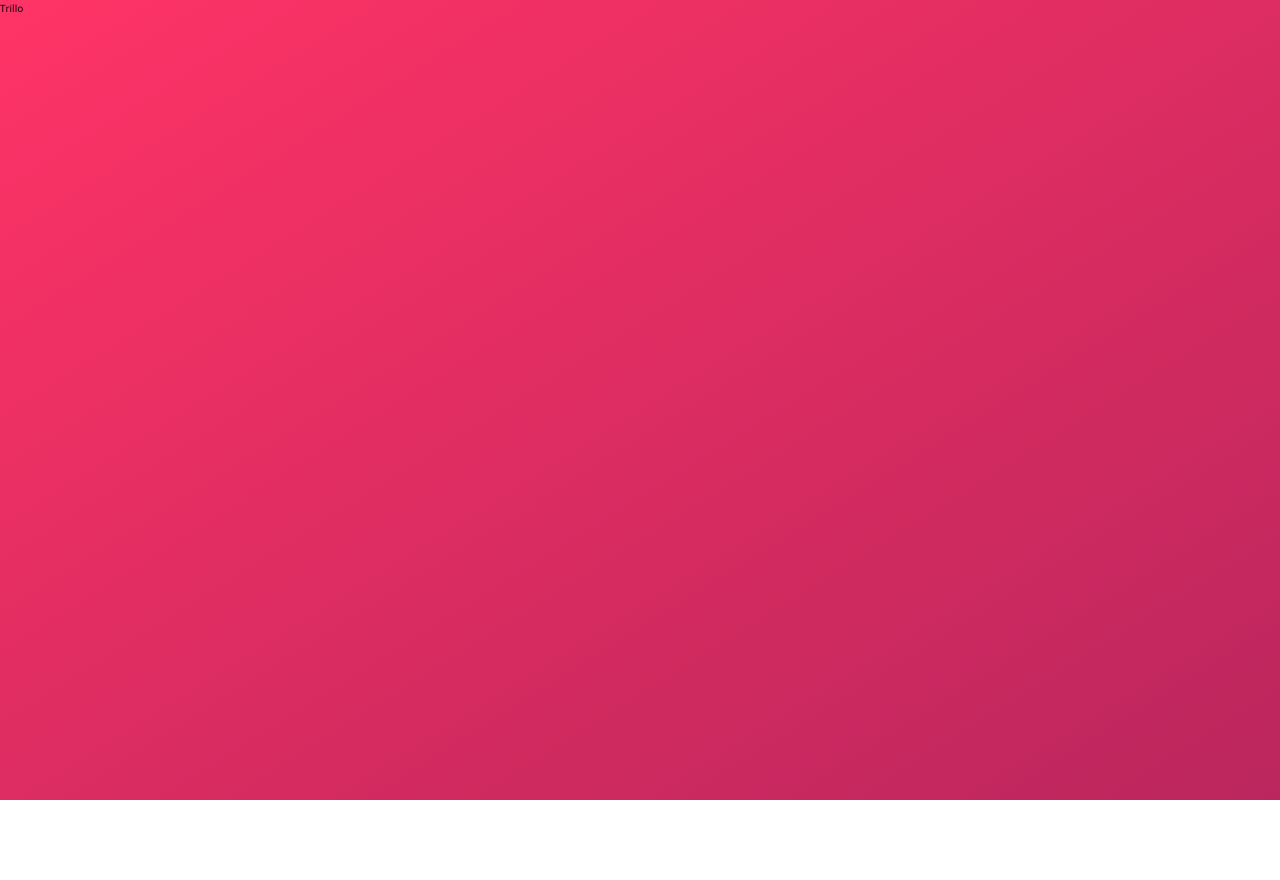
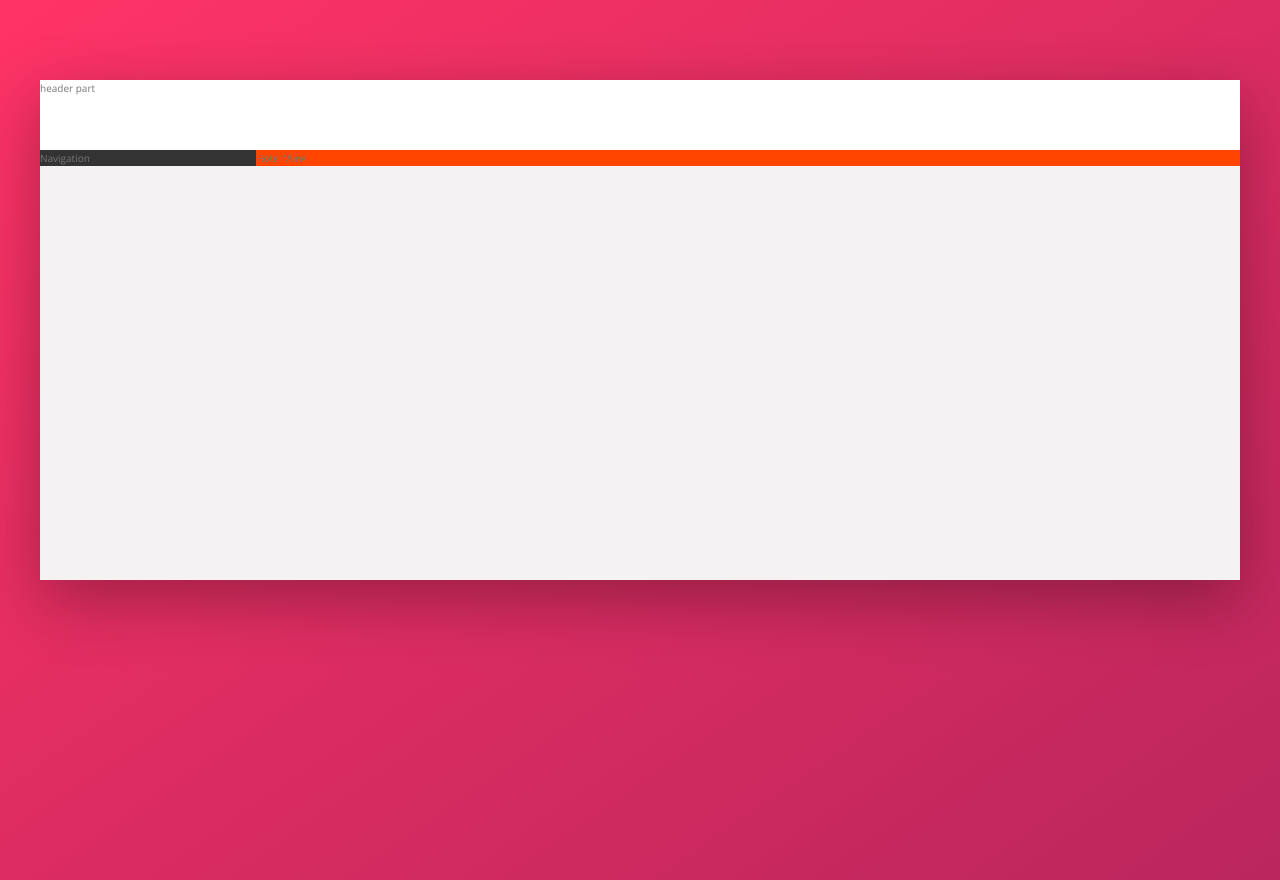
Before and after one commit to optimus-anu/Trillo, a website: page index.html in a window 1280 px wide. Before the commit the page ends 800 px from the top, so only its background shows below. Drawn offline with nearby package versions, Linux system fonts and the light colour scheme.

Commit message:
Building Overall Layout

```diff
--- a/index.html
+++ b/index.html
@@ -11,6 +11,18 @@
         <title>trillo &mdash; Your all-in-one booking app</title>
     </head>
     <body>
-        Trillo
+        <div class="container">
+            <header class="header">
+                header part
+            </header>
+            <div class="content">
+                <nav class="sidebar">
+                    Navigation
+                </nav>
+                <main class="hotel-view">
+                    Hotel View
+                </main>
+            </div>
+        </div>
     </body>
 </html>
--- a/sass/_base.scss
+++ b/sass/_base.scss
@@ -20,13 +20,15 @@ Grey dark 3: #999
     --color-primary: #eb2f64;
     --color-primary-light: #FF3366;
     --color-primary-dark: #BA265D;
-    --color-grey-light-1: faf9f9;
-    --color-grey-light-2: f4f2f2;
-    --color-grey-light-3:f0eeee;
+    --color-grey-light-1: #faf9f9;
+    --color-grey-light-2: #f4f2f2;
+    --color-grey-light-3:#f0eeee;
 
     --color-grey-dark-1: #333;
     --color-grey-dark-2: #777;
     --color-grey-dark-3: #999;
+
+    --shadow-dark: 0 2rem 6rem rgba(0,0,0,.3);
 }
 * {
     margin: 0;
@@ -48,7 +50,7 @@ body {
     font-family: 'Open Sans', sans-serif;
     font-weight: 400;
     line-height: 1.6;
-    color: var(---color-grey-dark-2);
+    color: var( --color-grey-dark-2);
     background-image: linear-gradient(to right bottom, var(--color-primary-light), var(--color-primary-dark));
     background-size: cover;
     background-repeat: no-repeat;
--- a/sass/_layout.scss
+++ b/sass/_layout.scss
@@ -0,0 +1,29 @@
+.container {
+    max-width: 120rem;
+    margin: 8rem auto;
+    background-color: var(--color-grey-light-2);
+    box-shadow: var(--shadow-dark);
+    min-height: 50rem;
+}
+
+.header {
+    height: 7rem;
+    background-color: #fff;
+    border-bottom: var(--color-grey-light-2);
+}
+
+.content {
+    display: flex;
+}
+
+.sidebar {
+    background-color: var(--color-grey-dark-1);
+    flex: 0 0 18%;
+}
+
+.hotel-view {
+    background-color: #fff;
+    background-color: orangered;
+    flex: 1;
+
+}
```
Also changed, not shown: css/style.css.
